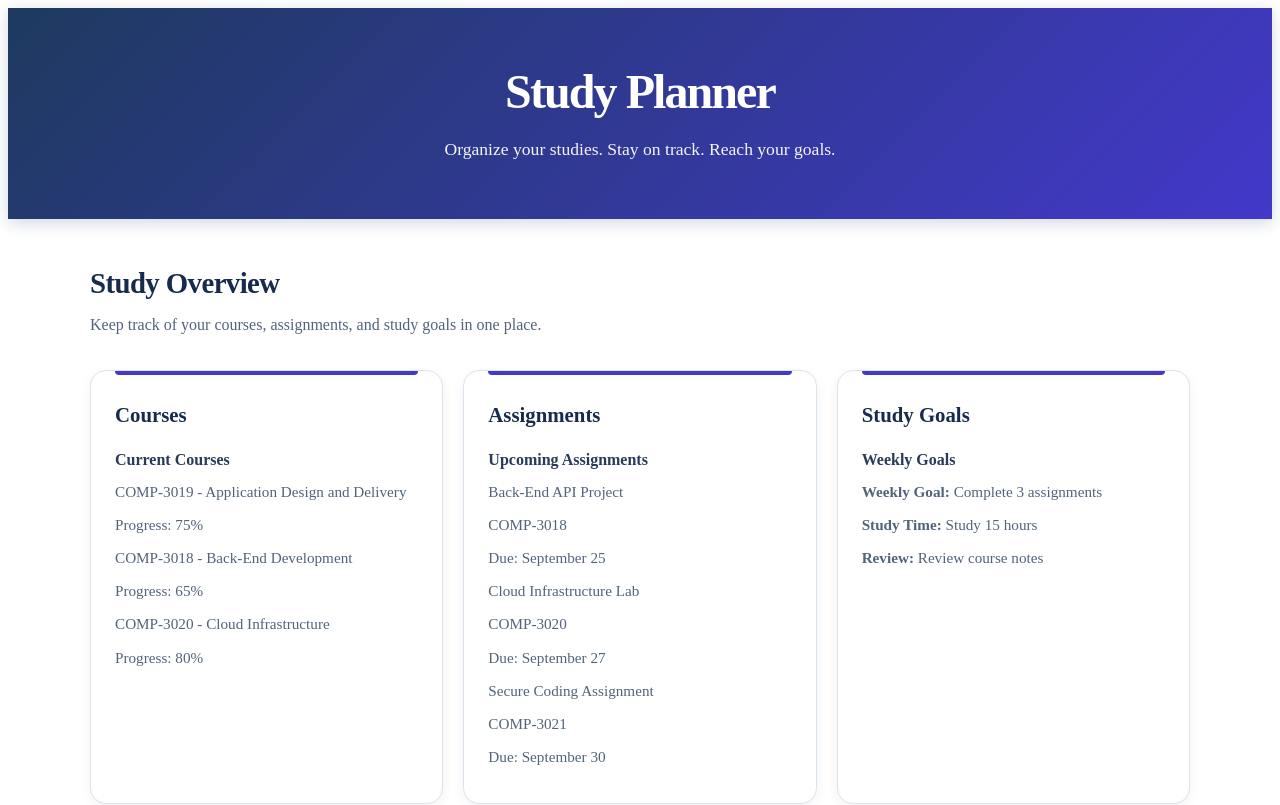
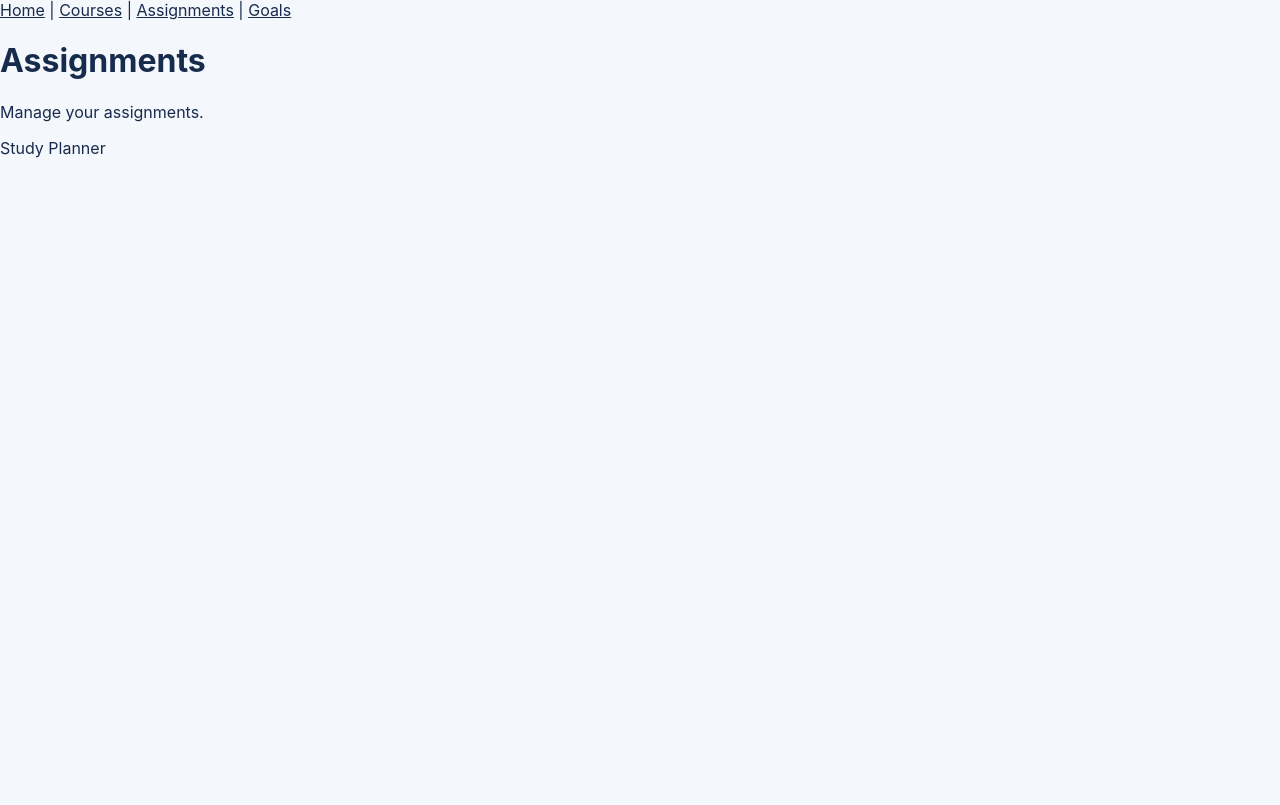
Before and after one commit to rrc-w2025-Gunkarsingh/FDS-Projects, a React (Vite) app: page /assignments in a window 1280 px wide. Shown: the top 805 px of the page. Built offline with nearby package versions, Linux system fonts and the light colour scheme.

Commit message:
Add Sprint 2 multi-page navigation

```diff
--- a/package.json
+++ b/package.json
@@ -17,6 +17,7 @@
   },
   "dependencies": {
     "react": "^19.3.0",
-    "react-dom": "^19.3.0"
+    "react-dom": "^19.3.0",
+    "react-router-dom": "^7.18.4"
   }
 }
--- a/src/App.tsx
+++ b/src/App.tsx
@@ -1,23 +1,20 @@
-import StudyOverview from "./components/study-overview/StudyOverview";
-import "./App.css";
+import { Route, Routes } from "react-router-dom";
+import HomePage from "./pages/HomePage";
+import CoursesPage from "./pages/CoursesPage";
+import AssignmentsPage from "./pages/AssignmentsPage";
+import GoalsPage from "./pages/GoalsPage";
+import Layout from "./components/layout/Layout";
 
 function App() {
   return (
-    <>
-      <header className="app-header">
-        <h1>Study Planner</h1>
-        <p>Organize your studies. Stay on track. Reach your goals.</p>
-      </header>
-
-      <main className="app-main">
-        <StudyOverview />
-      </main>
-
-      <footer className="app-footer">
-        <p>Study Planner Team</p>
-        <p>Team Memebers- Gunkar: Sania , bhumika</p>
-      </footer>
-    </>
+    <Routes>
+      <Route element={<Layout />}>
+        <Route path="/" element={<HomePage />} />
+        <Route path="/courses" element={<CoursesPage />} />
+        <Route path="/assignments" element={<AssignmentsPage />} />
+        <Route path="/goals" element={<GoalsPage />} />
+      </Route>
+    </Routes>
   );
 }
 
--- /dev/null
+++ b/src/components/layout/Layout.tsx
@@ -0,0 +1,20 @@
+import { Outlet } from "react-router-dom";
+import Nav from "../navigation/Nav";
+
+function Layout() {
+  return (
+    <>
+      <header>
+        <Nav />
+      </header>
+
+      <Outlet />
+
+      <footer>
+        <p>Study Planner</p>
+      </footer>
+    </>
+  );
+}
+
+export default Layout;
--- /dev/null
+++ b/src/components/navigation/Nav.tsx
@@ -0,0 +1,17 @@
+import { NavLink } from "react-router-dom";
+
+function Nav() {
+  return (
+    <nav>
+      <NavLink to="/">Home</NavLink>
+      {" | "}
+      <NavLink to="/courses">Courses</NavLink>
+      {" | "}
+      <NavLink to="/assignments">Assignments</NavLink>
+      {" | "}
+      <NavLink to="/goals">Goals</NavLink>
+    </nav>
+  );
+}
+
+export default Nav;
--- a/src/main.tsx
+++ b/src/main.tsx
@@ -1,9 +1,13 @@
-import { StrictMode } from "react";
-import { createRoot } from "react-dom/client";
+import React from "react";
+import ReactDOM from "react-dom/client";
+import { BrowserRouter } from "react-router-dom";
 import App from "./App";
+import "./index.css";
 
-createRoot(document.getElementById("root")!).render(
-  <StrictMode>
-    <App />
-  </StrictMode>
+ReactDOM.createRoot(document.getElementById("root")!).render(
+  <React.StrictMode>
+    <BrowserRouter>
+      <App />
+    </BrowserRouter>
+  </React.StrictMode>
 );
--- /dev/null
+++ b/src/pages/AssignmentsPage.tsx
@@ -0,0 +1,10 @@
+function AssignmentsPage() {
+  return (
+    <main>
+      <h1>Assignments</h1>
+      <p>Manage your assignments.</p>
+    </main>
+  );
+}
+
+export default AssignmentsPage;
--- /dev/null
+++ b/src/pages/CoursesPage.tsx
@@ -0,0 +1,10 @@
+function CoursesPage() {
+  return (
+    <main>
+      <h1>Courses</h1>
+      <p>View your current courses and progress.</p>
+    </main>
+  );
+}
+
+export default CoursesPage;
--- /dev/null
+++ b/src/pages/GoalsPage.tsx
@@ -0,0 +1,10 @@
+function GoalsPage() {
+  return (
+    <main>
+      <h1>Study Goals</h1>
+      <p>Manage your study goals.</p>
+    </main>
+  );
+}
+
+export default GoalsPage;
--- /dev/null
+++ b/src/pages/HomePage.tsx
@@ -0,0 +1,7 @@
+import StudyOverview from "../components/study-overview/StudyOverview";
+
+function HomePage() {
+  return <StudyOverview />;
+}
+
+export default HomePage;
```
Also changed, not shown: 1 other file (tests, documents, lock files or other folders).
